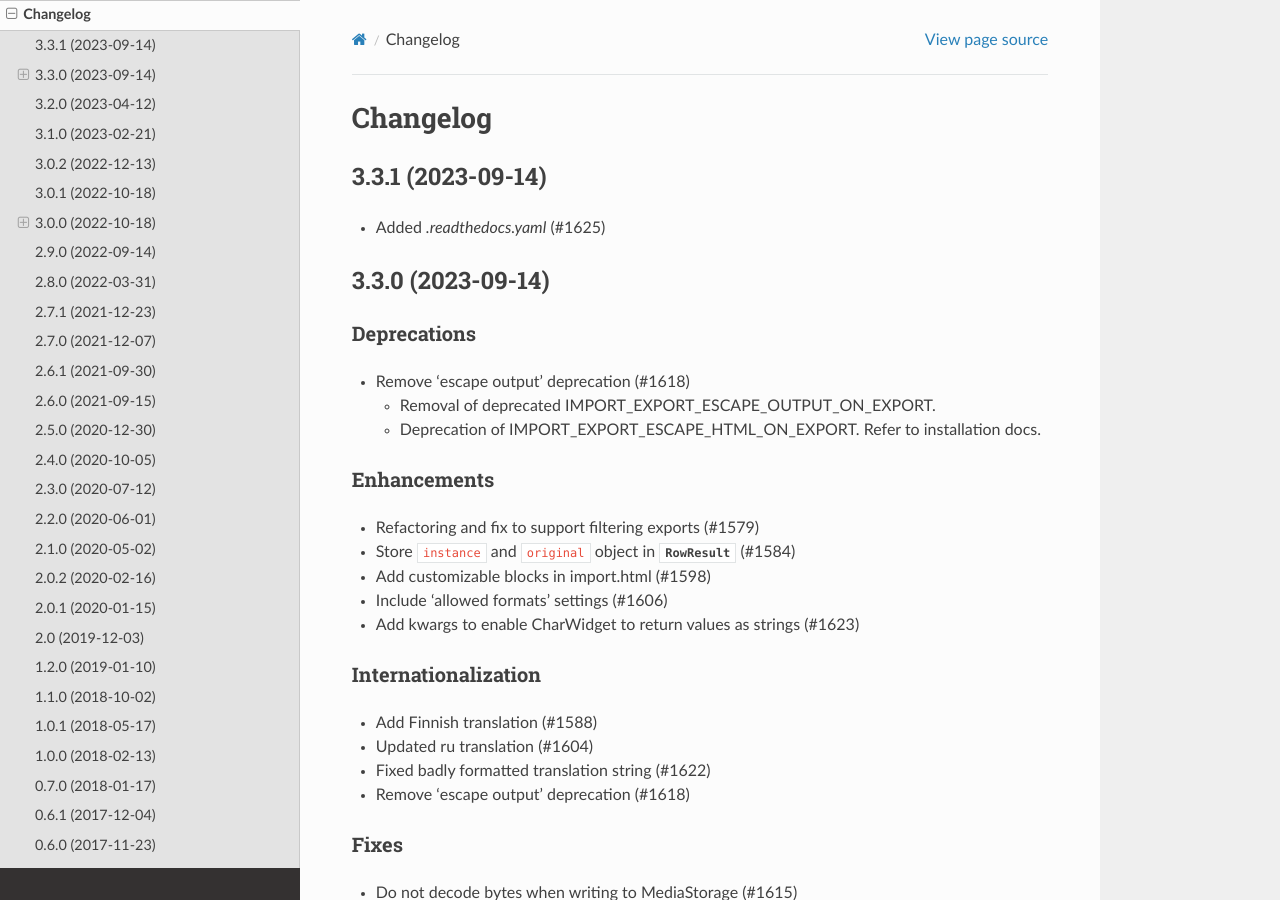
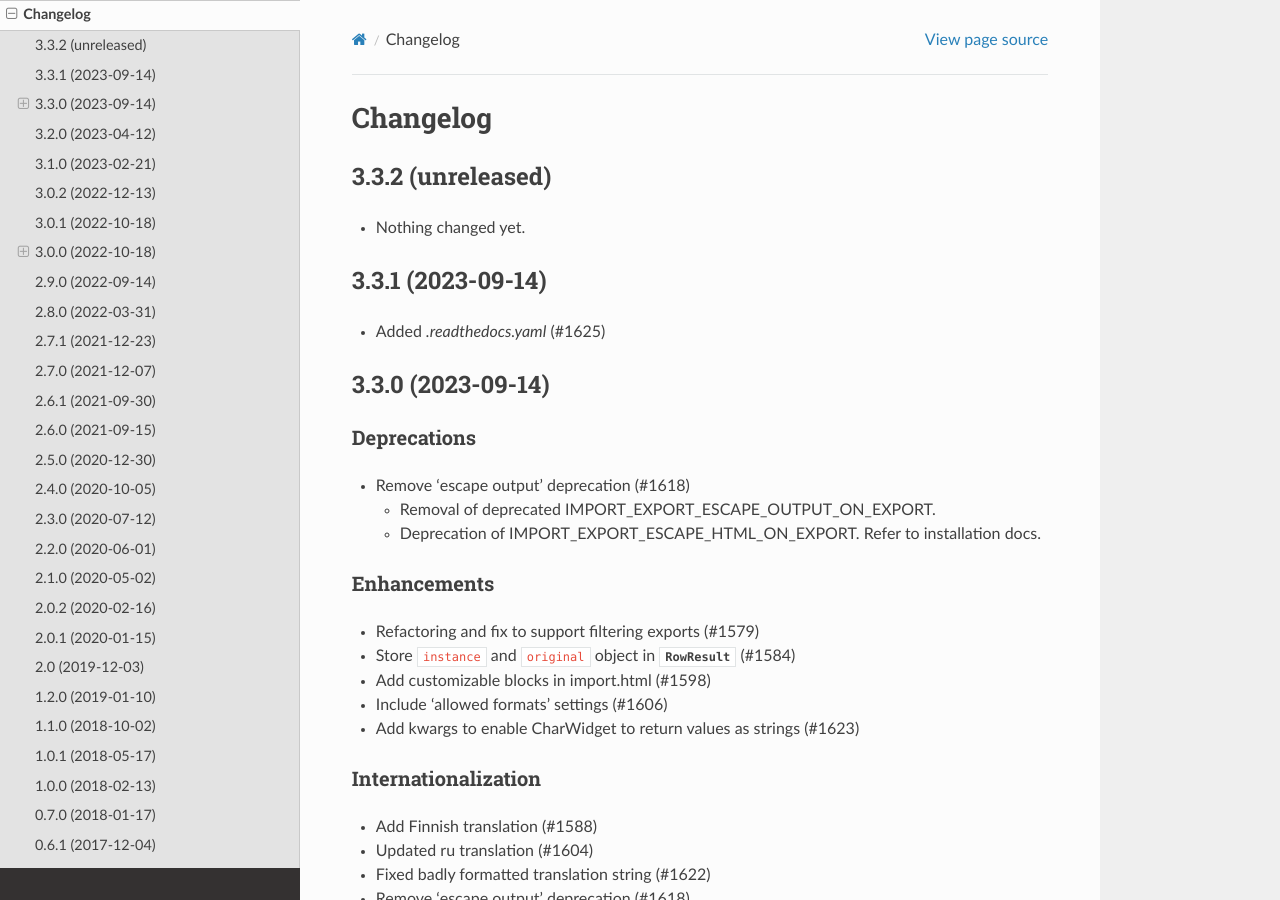
Before and after one commit to django-import-export/django-import-export, a Sphinx documentation site: the page built from docs/changelog.rst, in a window 1280 px wide and 900 px high. Built offline with Sphinx 7.4.7 and the Read the Docs theme 2.0.0, drawn with Linux system fonts in a browser that asks for light colours; pages that are not in the unit, such as notebooks, are missing from menus.

Commit message:
Back to development: 3.3.2

```diff
--- a/docs/changelog.rst
+++ b/docs/changelog.rst
@@ -1,5 +1,11 @@
 Changelog
 =========
+
+3.3.2 (unreleased)
+------------------
+
+- Nothing changed yet.
+
 
 3.3.1 (2023-09-14)
 ------------------
--- a/import_export/__init__.py
+++ b/import_export/__init__.py
@@ -1 +1 @@
-__version__ = "3.3.1"
+__version__ = "3.3.2.dev0"
```
